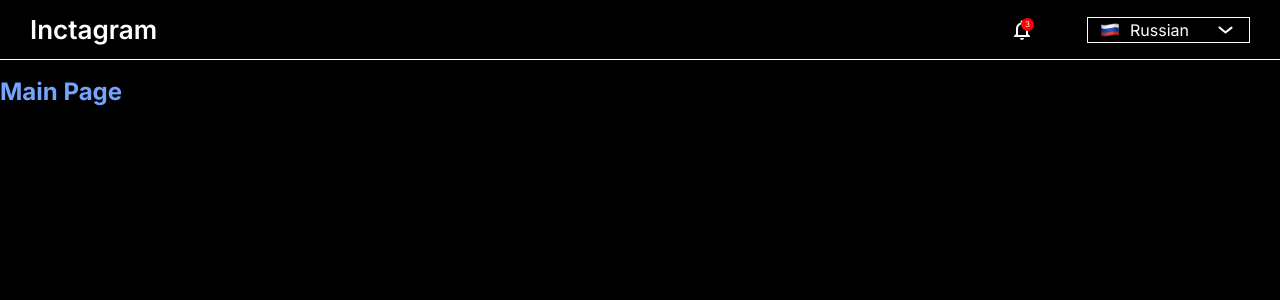
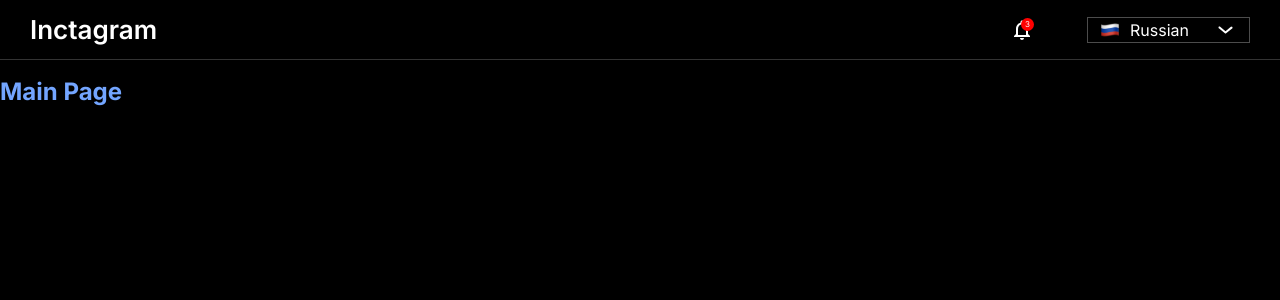
Before and after one commit to kozyrovladimir/inctagram_blazing_bonfires, a Next.js app: page / in a window 1280 px wide. Shown: the top 300 px of the page. Built offline with nearby package versions, Linux system fonts and the light colour scheme.

Commit message:
refactor: replace a header`s border

```diff
--- a/src/components/Header/Header.module.scss
+++ b/src/components/Header/Header.module.scss
@@ -6,7 +6,7 @@
   align-items: center;
   justify-content: space-between;
   padding: 0 30px;
-  border-bottom: 1px solid white;
+  border-bottom: 1px solid #333333;
   .logo {
     font-size: 26px;
     font-weight: 600;
--- a/src/components/LangaugeSelect/LanguageSelet.module.scss
+++ b/src/components/LangaugeSelect/LanguageSelet.module.scss
@@ -8,7 +8,7 @@
   font-size: 16px;
   font-weight: 400;
   .selectContent{
-    border: 1px solid white;
+    border: 1px solid #4C4C4C;
     display: flex;
     align-items: center;
     justify-content: space-around;
@@ -25,7 +25,7 @@
     }
   }
   .optionList {
-    border: 1px solid white;
+    border: 1px solid #4C4C4C;
     background: black;
     padding-top: 8px;
     border-top: none;
```
